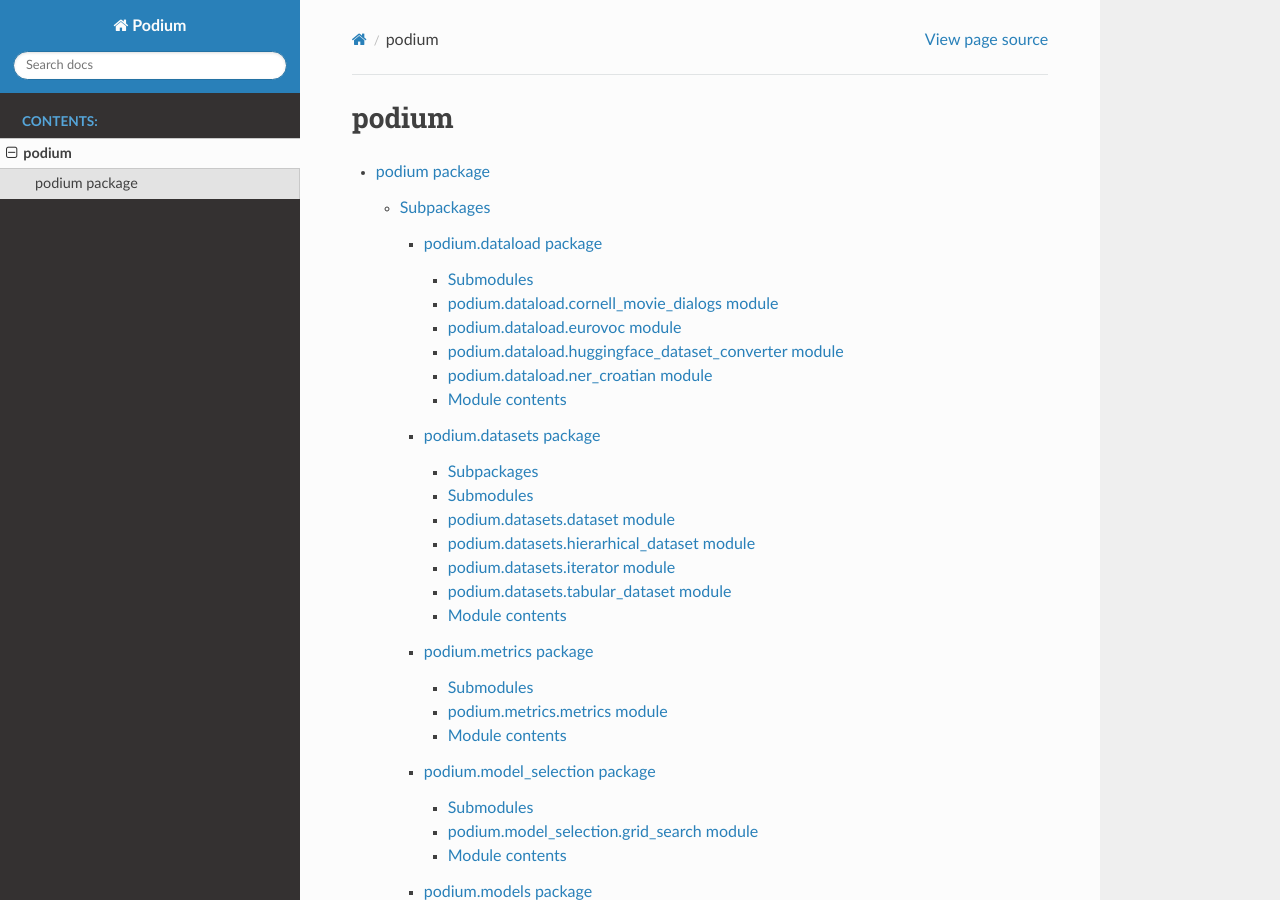
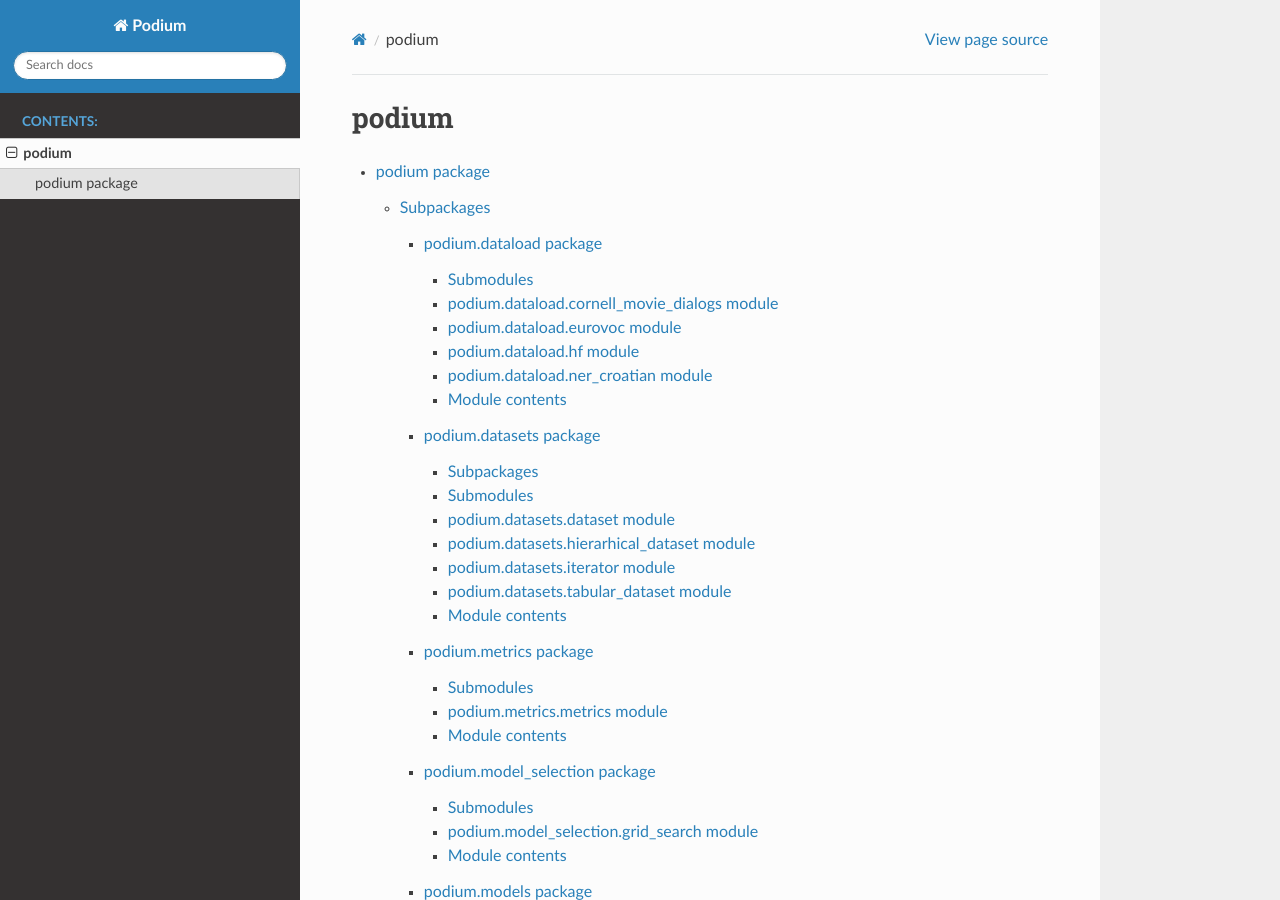
Before and after one commit to TakeLab/podium, a Sphinx documentation site: the page built from docs/source/modules/modules.rst, in a window 1280 px wide and 900 px high. Built offline with Sphinx 7.4.7 and the Read the Docs theme 2.0.0, drawn with Linux system fonts in a browser that asks for light colours.

Commit message:
Fix HF docs

```diff
--- a/docs/source/modules/podium.dataload.rst
+++ b/docs/source/modules/podium.dataload.rst
@@ -20,10 +20,10 @@ podium.dataload.eurovoc module
    :no-undoc-members:
    :show-inheritance:
 
-podium.dataload.huggingface\_dataset\_converter module
+podium.dataload.hf module
 -------------------------------------------------------
 
-.. automodule:: podium.dataload.huggingface_dataset_converter
+.. automodule:: podium.dataload.hf
    :members:
    :no-undoc-members:
    :show-inheritance:
```
Also changed, not shown: 1 other file.
